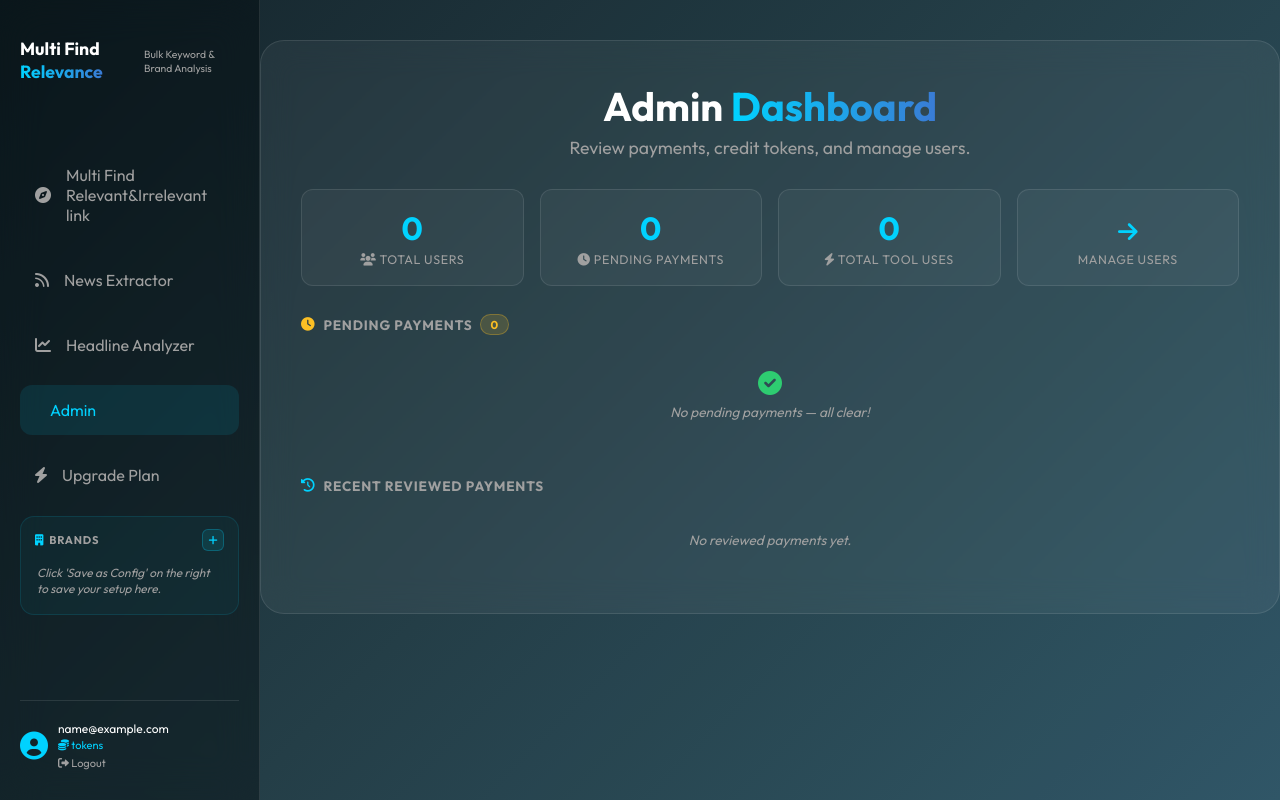
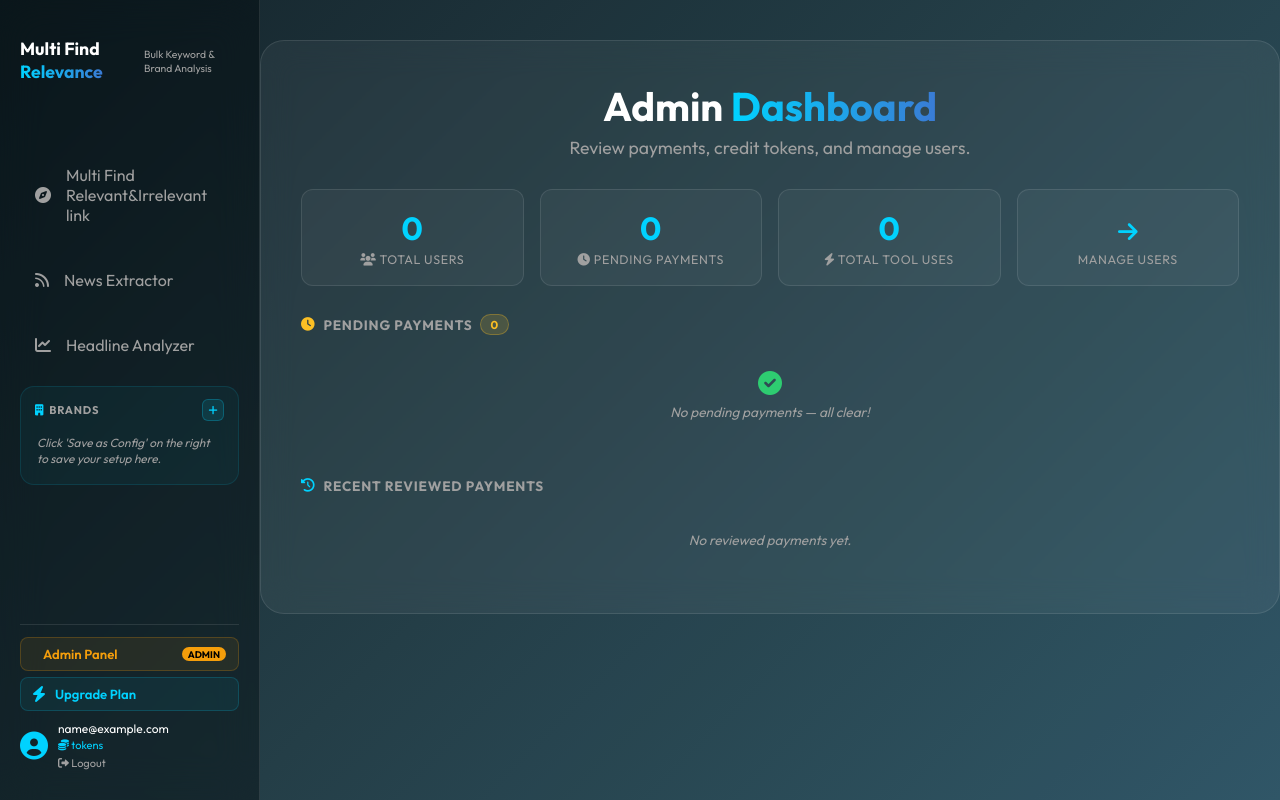
Before and after one commit to TusharNaugain/Startup1, a Flask app: page /admin/ in a window 1280 px wide. Run offline with Flask 3, Linux system fonts and the light colour scheme; the visitor is signed in with stand-in values (Sample User, id 1); data that the repository does not hold is empty; parts of the project's set-up code (start-up, migrations or seed data) failed here and were passed over.

Commit message:
Sidebar: move Admin+Upgrade Plan to bottom with badge styling; add divider

```diff
--- a/static/style.css
+++ b/static/style.css
@@ -94,11 +94,9 @@ body {
     display: flex;
     align-items: center;
     gap: 10px;
-    padding-top: 20px;
-    border-top: 1px solid var(--glass-border);
+    padding-top: 10px;
     color: var(--text-secondary);
     flex-shrink: 0;
-    margin-top: auto;
 }
 
 .user-profile > i {
--- a/templates/base.html
+++ b/templates/base.html
@@ -29,7 +29,7 @@
             <nav class="nav-links">
                 <a href="{{ url_for('home') }}" class="{% if request.path == '/' %}active{% endif %}">
                     <i class="fa-solid fa-compass"></i>
-                    <span>Multi Find Relevant&Irrelevant link</span>
+                    <span>Multi Find Relevant&amp;Irrelevant link</span>
                 </a>
                 <a href="{{ url_for('news_tool') }}" class="{% if request.path == '/news_tool' %}active{% endif %}">
                     <i class="fa-solid fa-rss"></i>
@@ -40,20 +40,6 @@
                     <i class="fa-solid fa-chart-line"></i>
                     <span>Headline Analyzer</span>
                 </a>
-                {% if current_user.is_authenticated and current_user.is_admin %}
-                <a href="{{ url_for('admin.dashboard') }}"
-                    class="{% if request.path.startswith('/admin') %}active{% endif %}">
-                    <i class="fa-solid fa-shield-halved"></i>
-                    <span>Admin</span>
-                </a>
-                {% endif %}
-                {% if current_user.is_authenticated %}
-                <a href="{{ url_for('payment.plans') }}"
-                    class="{% if request.path.startswith('/billing') %}active{% endif %}">
-                    <i class="fa-solid fa-bolt"></i>
-                    <span>Upgrade Plan</span>
-                </a>
-                {% endif %}
             </nav>
 
             <!-- ─── Brands Section ─── -->
@@ -70,7 +56,34 @@
                 </div>
             </div>
 
-            <div class="user-profile">
+            <!-- ─── Bottom Section: Admin + Upgrade + User ─── -->
+            <div style="margin-top:auto;padding-top:12px;border-top:1px solid var(--glass-border);">
+
+                {% if current_user.is_authenticated and current_user.is_admin %}
+                <a href="{{ url_for('admin.dashboard') }}"
+                    class="{% if request.path.startswith('/admin') %}active{% endif %}"
+                    style="display:flex;align-items:center;gap:10px;padding:8px 12px;border-radius:8px;
+                           text-decoration:none;background:rgba(245,158,11,0.08);
+                           border:1px solid rgba(245,158,11,0.22);margin-bottom:6px;transition:all 0.2s;">
+                    <i class="fa-solid fa-shield-halved" style="color:#f59e0b;font-size:1rem;"></i>
+                    <span style="color:#f59e0b;font-weight:600;font-size:0.82rem;">Admin Panel</span>
+                    <span style="margin-left:auto;background:#f59e0b;color:#000;font-size:0.6rem;
+                                 padding:1px 6px;border-radius:10px;font-weight:700;">ADMIN</span>
+                </a>
+                {% endif %}
+
+                {% if current_user.is_authenticated %}
+                <a href="{{ url_for('payment.plans') }}"
+                    class="{% if request.path.startswith('/billing') %}active{% endif %}"
+                    style="display:flex;align-items:center;gap:10px;padding:8px 12px;border-radius:8px;
+                           text-decoration:none;background:rgba(0,210,255,0.06);
+                           border:1px solid rgba(0,210,255,0.18);margin-bottom:10px;transition:all 0.2s;">
+                    <i class="fa-solid fa-bolt" style="color:var(--accent-color);font-size:1rem;"></i>
+                    <span style="color:var(--accent-color);font-weight:600;font-size:0.82rem;">Upgrade Plan</span>
+                </a>
+                {% endif %}
+
+                <div class="user-profile" style="margin:0;padding:0;border:none;">
                     {% if current_user.is_authenticated %}
                     <i class="fa-solid fa-user-circle"></i>
                     <div class="user-profile-info">
@@ -92,6 +105,7 @@
                     </a>
                     {% endif %}
                 </div>
+            </div>
         </aside>
 
         <!-- Main Content -->
```
Lines whose indentation alone changed are shown as unchanged.
